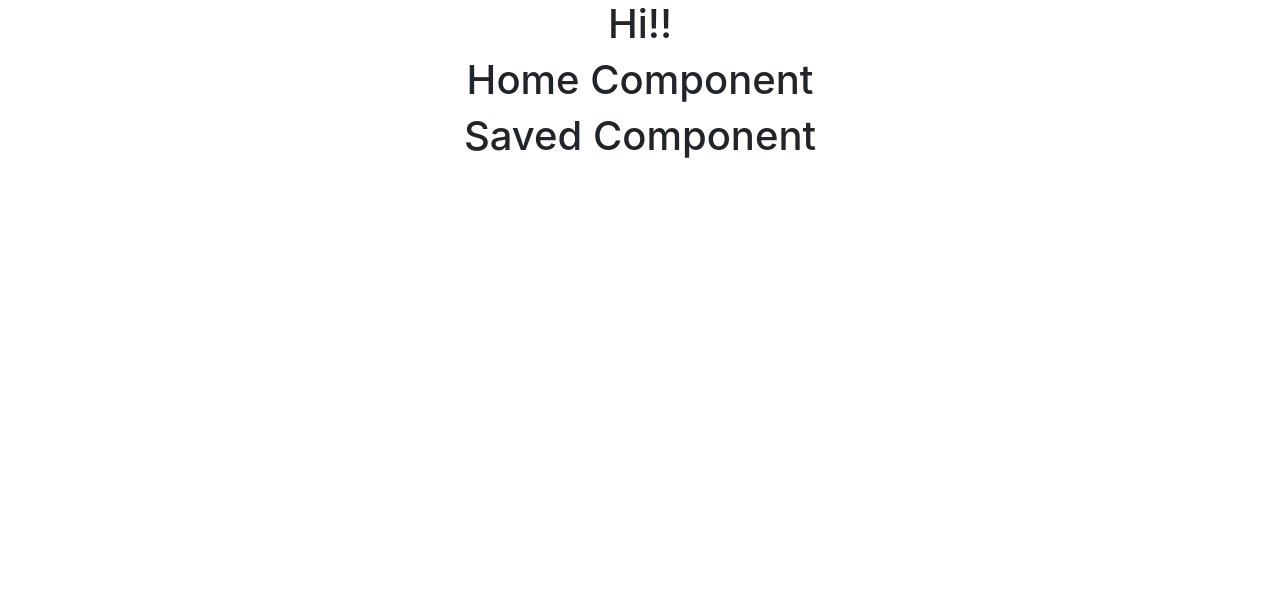
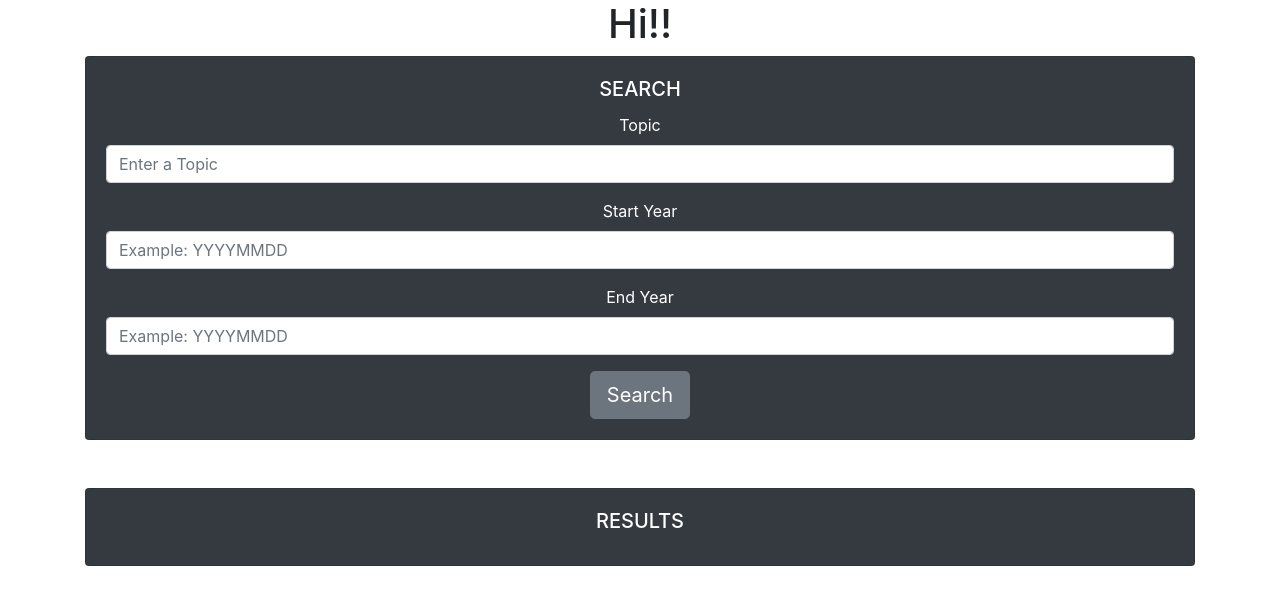
Before and after one commit to mlegrange15/reactNews, a React (Create React App) app in the folder client/: page / in a window 1280 px wide. Shown: the top 604 px of the page. Built offline with nearby package versions, Linux system fonts and the light colour scheme.

Commit message:
connected to NYT api

```diff
--- a/client/public/index.html
+++ b/client/public/index.html
@@ -19,22 +19,13 @@
       work correctly both with client-side routing and a non-root public URL.
       Learn how to configure a non-root public URL by running `npm run build`.
     -->
-    <title>React App</title>
+    <script src="https://cdnjs.cloudflare.com/ajax/libs/jquery/3.2.1/jquery.min.js"></script>
+    <title>NYT React App</title>
   </head>
   <body>
     <noscript>
       You need to enable JavaScript to run this app.
     </noscript>
     <div id="root"></div>
-    <!--
-      This HTML file is a template.
-      If you open it directly in the browser, you will see an empty page.
-
-      You can add webfonts, meta tags, or analytics to this file.
-      The build step will place the bundled scripts into the <body> tag.
-
-      To begin the development, run `npm start` or `yarn start`.
-      To create a production bundle, use `npm run build` or `yarn build`.
-    -->
   </body>
 </html>
--- a/client/src/App.js
+++ b/client/src/App.js
@@ -1,17 +1,23 @@
 import React, { Component } from "react";
+import { BrowserRouter as Router, Route } from "react-router-dom";
 import "bootstrap/dist/css/bootstrap.css";
 import "./App.css";
-import Home from './components/Home'
-import Saved from './components/Saved'
+import Home from "./components/Home";
+import Saved from "./components/Saved";
 
 class App extends Component {
+  state = {
+    savedArticles: [],
+  };
   render() {
     return (
-      <div className="App">
-        <h1>Hi!!</h1>
-        <Home></Home>
-        <Saved></Saved>
-      </div>
+      <Router>
+        <div className="App">
+          <h1>Hi!!</h1>
+          <Route exact path="/" component={Home} />
+          <Route exact path="/saved" component={Saved} />
+        </div>
+      </Router>
     );
   }
 }
--- a/client/src/components/Home/Home.js
+++ b/client/src/components/Home/Home.js
@@ -1,13 +1,128 @@
 import React, { Component } from "react";
 import "./Home.css";
-import { Container } from "reactstrap";
+import axios from "axios";
+import {
+  Container,
+  Col,
+  Row,
+  Button,
+  Form,
+  FormGroup,
+  Label,
+  Input,
+  Card,
+  CardTitle,
+  ListGroup,
+  ListGroupItem
+} from "reactstrap";
 
 class Home extends Component {
-  state = {};
+  state = {
+    topic: "",
+    start: "",
+    end: "",
+    currentTop5: []
+  };
+
+  handleTopicChange = e => {
+    this.setState({ topic: e.target.value });
+  };
+
+  handleStartChange = e => {
+    this.setState({ start: e.target.value });
+  };
+
+  handleEndChange = e => {
+    this.setState({ end: e.target.value });
+  };
+
+  handleSearchClick = () => {
+    axios
+      .get(
+        `https://api.nytimes.com/svc/search/v2/articlesearch.json?&q=${
+          this.state.topic
+        }?&begin_date=${this.state.start}?&end_date=${
+          this.state.end
+        }?&api-key=b9f91d369ff59547cd47b931d8cbc56b:0:74623931`
+      )
+      .then(res => {
+        const data = res.data.response.docs;
+
+        const newArticle = {
+          headline: "",
+          date: "",
+          url: ""
+        };
+
+        newArticle.headline = data.map(obj => obj.headline.main);
+        newArticle.date = data.map(obj => obj.pub_date);
+        newArticle.url = data.map(obj => obj.web_url);
+
+        console.log(newArticle);
+
+        this.setState({ currentTop5: newArticle });
+      });
+  };
+
   render() {
     return (
       <Container>
-        <h1>Home Component</h1>{" "}
+        <Card body className="bg-dark text-white mb-5">
+          <CardTitle className="text-center">SEARCH</CardTitle>
+          <Form>
+            <Row form>
+              <Col md={12}>
+                <FormGroup>
+                  <Label for="topic">Topic</Label>
+                  <Input
+                    type="topic"
+                    name="topic"
+                    value={this.state.topic}
+                    id="topic"
+                    placeholder="Enter a Topic"
+                    onChange={this.handleTopicChange}
+                  />
+                </FormGroup>
+              </Col>
+            </Row>
+            <FormGroup>
+              <Label for="startYear">Start Year</Label>
+              <Input
+                type="start"
+                name="start"
+                value={this.state.start}
+                id="startYear"
+                placeholder="Example: YYYYMMDD"
+                onChange={this.handleStartChange}
+              />
+            </FormGroup>
+            <FormGroup>
+              <Label for="endYear">End Year</Label>
+              <Input
+                type="end"
+                name="end"
+                value={this.state.end}
+                id="endYear"
+                placeholder="Example: YYYYMMDD"
+                onChange={this.handleEndChange}
+              />
+            </FormGroup>
+            <Button className="btn-lg" onClick={this.handleSearchClick}>
+              Search
+            </Button>
+          </Form>
+        </Card>
+        <Card body className="bg-dark text-white">
+          <CardTitle className="text-center">RESULTS</CardTitle>
+          <ListGroup>
+          {this.state.currentTop5.map(top5 => {
+                    return (
+                      <ListGroupItem>{top5.headline}</ListGroupItem>
+                    );
+                  })}
+
+          </ListGroup>
+        </Card>
       </Container>
     );
   }
--- a/client/src/components/Saved/Saved.js
+++ b/client/src/components/Saved/Saved.js
@@ -1,13 +1,14 @@
 import React, { Component } from "react";
 import "./Saved.css";
-import { Container } from "reactstrap";
+import { Container, Card, CardTitle } from "reactstrap";
 
 class Saved extends Component {
-  state = {};
   render() {
     return (
       <Container>
-        <h1>Saved Component</h1>
+        <Card body className="bg-dark text-white">
+          <CardTitle className="text-center">SAVED</CardTitle>
+        </Card>
       </Container>
     );
   }
--- a/package.json
+++ b/package.json
@@ -13,6 +13,7 @@
   "author": "Michael LeGrange",
   "license": "MIT",
   "dependencies": {
+    "axios": "^0.18.0",
     "body-parser": "^1.18.3",
     "concurrently": "^4.0.1",
     "express": "^4.16.4",
```
Also changed, not shown: 2 other files (tests, documents, lock files or other folders).
